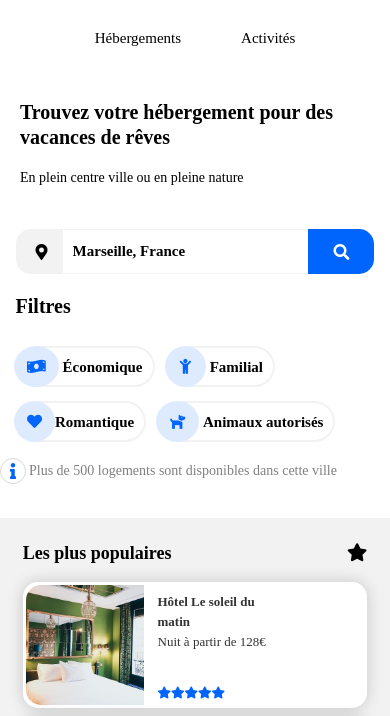
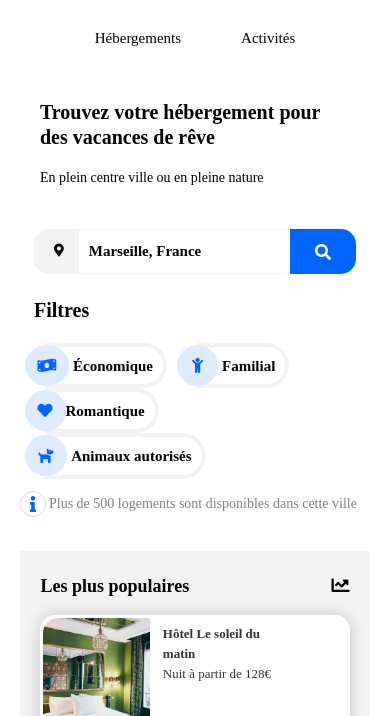
Before and after one commit to lalloretpilou/Booki_P2, a plain HTML site: page index.html in a window 390 px wide. Shown: the part 53-769 px from the top of the page. Drawn offline with Linux system fonts and the light colour scheme; a web font is replaced by a local one.

Commit message:
Project improvement -> Add some new margin -> Add filters Fixes -> Improved support for some devices.

```diff
--- a/css/style.css
+++ b/css/style.css
@@ -22,6 +22,15 @@ Font
 label style
 ---------
 */
+
+.header,
+.firstSection,
+.SearchAndFilter,
+.MarseilleDivision,
+.ActivitesDivision {
+    margin-left: 20px;
+    margin-right: 20px;
+}
 
 .titleLabel {
     font-family: 'Raleway';
@@ -82,6 +91,12 @@ body {
     margin: auto;
 }
 
+span {
+    font-family: 'Raleway';
+    font-weight: bold;
+    font-size: small;
+}
+
 /*
 Navigation menu style && header
 ---------
@@ -132,6 +147,12 @@ a:link {
 Search bar
 ---------
 */
+
+.filtersSection {
+    display: flex;
+    flex-direction: column;
+    width: 100%;
+}
 
 .filters, .searchFiltersSubtitle {
     display: flex;
@@ -229,6 +250,14 @@ Filters
 ---------
 */
 
+.filtersSection {
+    display: flex;
+    flex-direction: row;
+    width: 100%;
+    margin-top: 1%;
+    margin-bottom: 1%;
+}
+
 .filterTitle {
     margin-right: 40px;
 }
@@ -243,15 +272,15 @@ Filters
     font-size: 15px;
     border-top-right-radius: 25px;
     border-bottom-right-radius: 25px;
-    border: 2px solid #F2F2F2;
+    border: 4px solid #F2F2F2;
     border-left: hidden;
 
     padding: 10px;
     padding-bottom: 9px;
+    margin-right: 30px;
     position: relative;
     transition-duration: 0.5s;
     text-align: justify;
-    margin: 2%;
 }
 
 .economiqueFilter:visited,
@@ -705,6 +734,7 @@ Footer
 
 
 @media screen and (max-width: 768px) {
+
     .filterTitle {
         margin-left: 4%;
         margin-right: 4%;
@@ -881,6 +911,14 @@ Footer
         flex-wrap: wrap;
     }
 
+    .filtersSection {
+        display: flex;
+        flex-direction: column;
+        width: 100%;
+        margin-top: 1%;
+        margin-bottom: 1%;
+    }
+
     .economiqueFilterItems,
     .animauxFilterItems,
     .familialFilterItems,
@@ -891,14 +929,15 @@ Footer
         font-size: 15px;
         border-top-right-radius: 25px;
         border-bottom-right-radius: 25px;
-        border: 2px solid #F2F2F2;
+        border: 4px solid #F2F2F2;
         border-left: hidden;
 
+        padding: 10px;
+        padding-bottom: 9px;
+        margin-right: 30px;
         position: relative;
         transition-duration: 0.5s;
         text-align: justify;
-        margin: 2%;
-        margin-right: 7%;
     }
 
     .searchFiltersSubtitle {
--- a/index.html
+++ b/index.html
@@ -22,7 +22,7 @@
     </header>
     <section class="firstSection">
         <div class="pageTitle">
-            <h3 class="titleLabel">Trouvez votre hébergement pour des vacances de rêves</h3>
+            <h3 class="titleLabel">Trouvez votre hébergement pour des vacances de rêve</h3>
             <p class="captionLabel">En plein centre ville ou en pleine nature</p>
         </div>
     </section>
@@ -39,6 +39,7 @@
                 </button>
             </form>
         </div>
+        <div class="filtersSection">
             <div class="filterTitle">
                 <h3 class="titleLabel">Filtres</h3>
             </div>
@@ -56,12 +57,13 @@
                     <a class="animauxFilter" href="#">Animaux autorisés</a>
                 </div>
             </div>
+        </div>
         <div class="searchFiltersSubtitle">
             <i id="infoIcon" class="fas fa-info"></i>
             <p class="subtitle">Plus de 500 logements sont disponibles dans cette ville</p>
         </div>
     </section>
-    <div class="MarseilleDivision">
+    <section class="MarseilleDivision">
         <div class="hebergementMarseille" id="hebergementsMarseille">
             <h3 class="sectionTitle">Hébergements à Marseille</h3>
             <div class="hebergementMarseilleItems">
@@ -76,7 +78,7 @@
                                 <p class="cardTitle">Auberge de la Cannebière</p>
                             </div>
                             <div class="hebergementMarseilleCard-desc">
-                                <p class="cardLabel">Nuit à partir de 25€</p>
+                                <p class="cardLabel">Nuit à partir de <span>25€</span></p>
                             </div>
                             <div class="hebergementRate">
                                 <i class="fas fa-star fa-xs" data-active="true"></i>
@@ -168,7 +170,7 @@
                                 <p class="cardTitle">Auberge Le Panier</p>
                             </div>
                             <div class="hebergementMarseilleCard-excerpt">
-                                <p class="cardLabel">Nuit à partir de 23€</p>
+                                <p class="cardLabel">Nuit à partir de <span>23€</span></p>
                             </div>
                             <div class="hebergementRate">
                                 <i class="fas fa-star fa-xs" data-active="true"></i>
@@ -212,7 +214,7 @@
             <div class="lesPlusPopulaireHeader">
                 <div class="lesPlusPopulairesHeader">
                     <h3 class="sectionTitle"> Les plus populaires
-                        <i class="fas fa-star plusPopulaireIcon"></i>
+                        <i class="fas fa-chart-line plusPopulaireIcon"></i>
                     </h3>
                 </div>
                 <div class="lesPlusPopulairesItems">
@@ -286,8 +288,8 @@
                 </div>
             </div>
         </div>
-    </div>
-    <div class="ActivitesDivision">
+    </section>
+    <section class="ActivitesDivision">
         <div class="activitesMarseille" id="activitesMarseille">
             <h3 class="sectionTitle">Activités à Marseille</h3>
         </div>
@@ -317,7 +319,7 @@
                             title="Iles du Frioul" />
                     </div>
                     <div class="activiteCard-body">
-                        <p class="ActivityTitle">Iles du Frioul</p>
+                        <p class="ActivityTitle">Îles du Frioul</p>
                     </div>
                 </a>
             </div>
@@ -351,7 +353,7 @@
                 </a>
             </div>
         </div>
-    </div>
+    </section>
     <footer class="footer">
         <div class="footerColumn">
             <div class="footerColumnItem">
```
Also changed, not shown: assets/W3_verification.png (added), 1 other file. Lines whose indentation alone changed are shown as unchanged.
